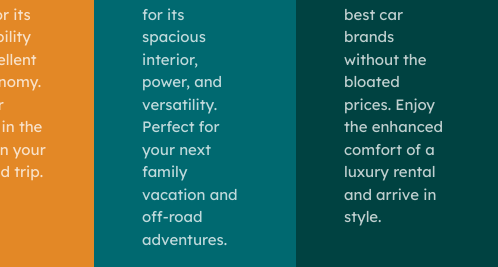
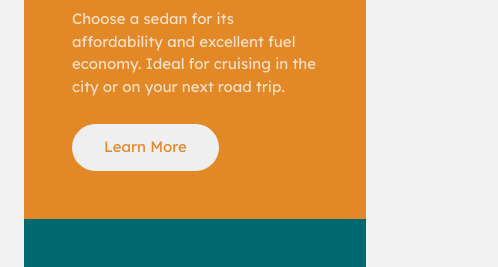
Before and after one commit to damiandev22/3-column-preview-card-component, a plain HTML site: page index.html in a window 390 px wide. Shown: the part 285-552 px from the top of the page, 498 px wide, since content can reach past the window. Drawn offline with Linux system fonts and the light colour scheme.

Commit message:
changed div for semantic tag article for vehicles

```diff
--- a/css/styles.css
+++ b/css/styles.css
@@ -127,7 +127,7 @@ h2{
   font-family: 'Big Shoulders Display', sans-serif;
   text-transform: uppercase;
   color: hsl(0, 0%, 95%);
-  font-size: 2.375rem
+  font-size: 2.375rem;
   margin-bottom: 20px;
 }
 
@@ -174,15 +174,23 @@ button:hover{
   color: hsl(30, 12%, 97%);
 }
 
-@media (max-width: 375px ){
+@media (max-width: 768px ){
   .container{
     flex-direction: column;
     margin: 88px 24px;
+
+  }
+
+  article{
+    max-width: 100%;
+    justify-content: center;
+
   }
 
   p{
    margin-bottom: 26px;
   }
+
 
   .sedans{
     border-radius: 0.4rem 0.4rem 0 0 ;
--- a/index.html
+++ b/index.html
@@ -10,6 +10,7 @@
 			type="image/png"
 			sizes="32x32"
 			href="./images/favicon-32x32.png"
+			aria-hidden="true"
 		/>
 		<link rel="stylesheet" href="css/styles.css" class="css" />
 		<title>Frontend Mentor | 3-column preview card component</title>
@@ -17,7 +18,7 @@
 	<body>
 		<main>
 			<div class="container">
-				<div class="column sedans">
+				<article class="column sedans">
 					<img src="images/icon-sedans.svg" alt="" />
 					<h2>Sedans</h2>
 					<p>
@@ -25,8 +26,8 @@
 						Ideal for cruising in the city or on your next road trip.
 					</p>
 					<button>Learn More</button>
-				</div>
-				<div class="column suvs">
+				</article>
+				<article class="column suvs">
 					<img src="images/icon-suvs.svg" alt="" />
 					<h2>SUVs</h2>
 					<p>
@@ -34,8 +35,8 @@
 						Perfect for your next family vacation and off-road adventures.
 					</p>
 					<button>Learn More</button>
-				</div>
-				<div class="column luxury">
+				</article>
+				<article class="column luxury">
 					<img src="images/icon-luxury.svg" alt="" />
 					<h2>Luxury</h2>
 					<p>
@@ -43,7 +44,7 @@
 						enhanced comfort of a luxury rental and arrive in style.
 					</p>
 					<button>Learn More</button>
-				</div>
+				</article>
 			</div>
 		</main>
 	</body>
```
Also changed, not shown: design/active-states.jpg (deleted), design/desktop-design.jpg (deleted), design/desktop-preview.jpg (deleted), design/mobile-design.jpg (deleted).
